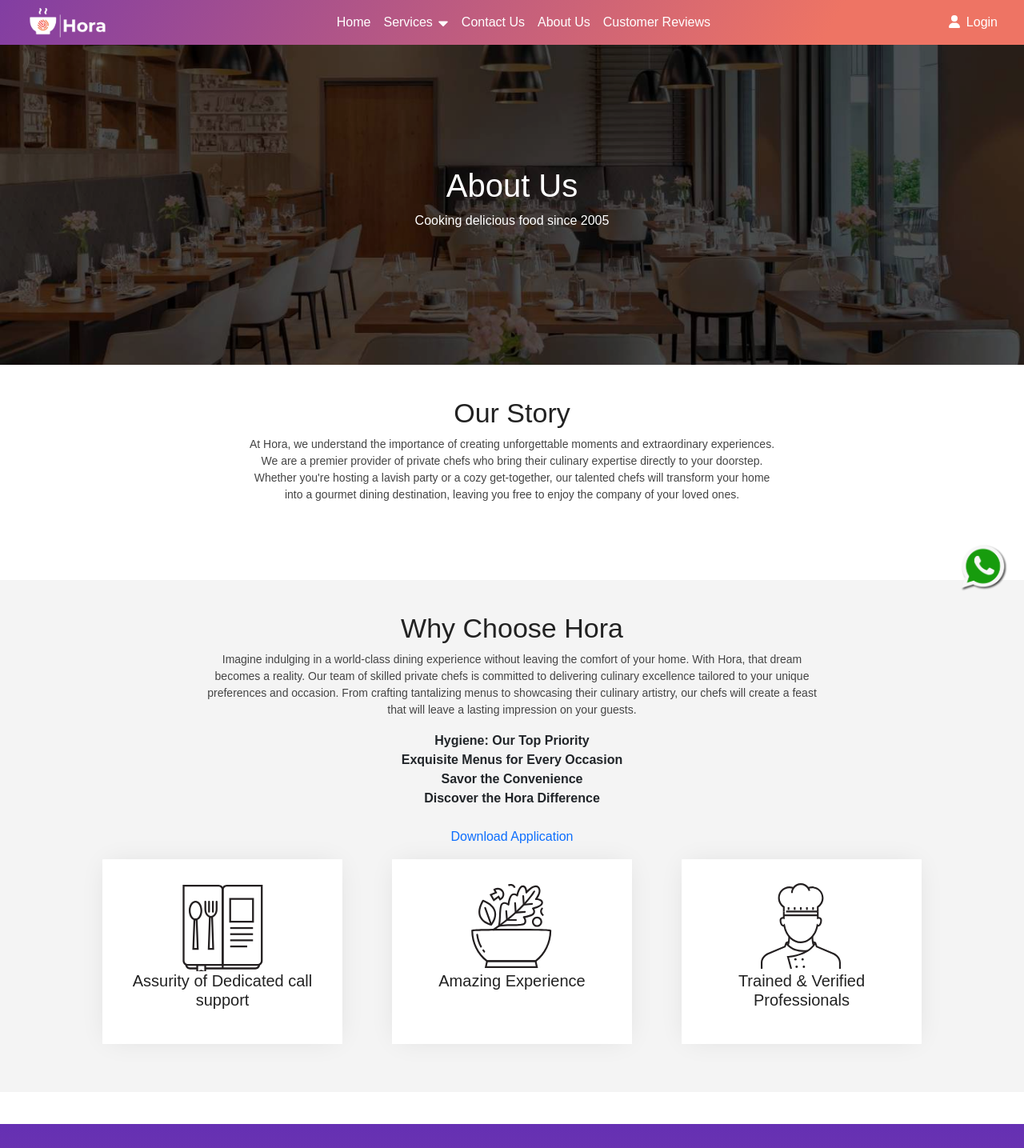
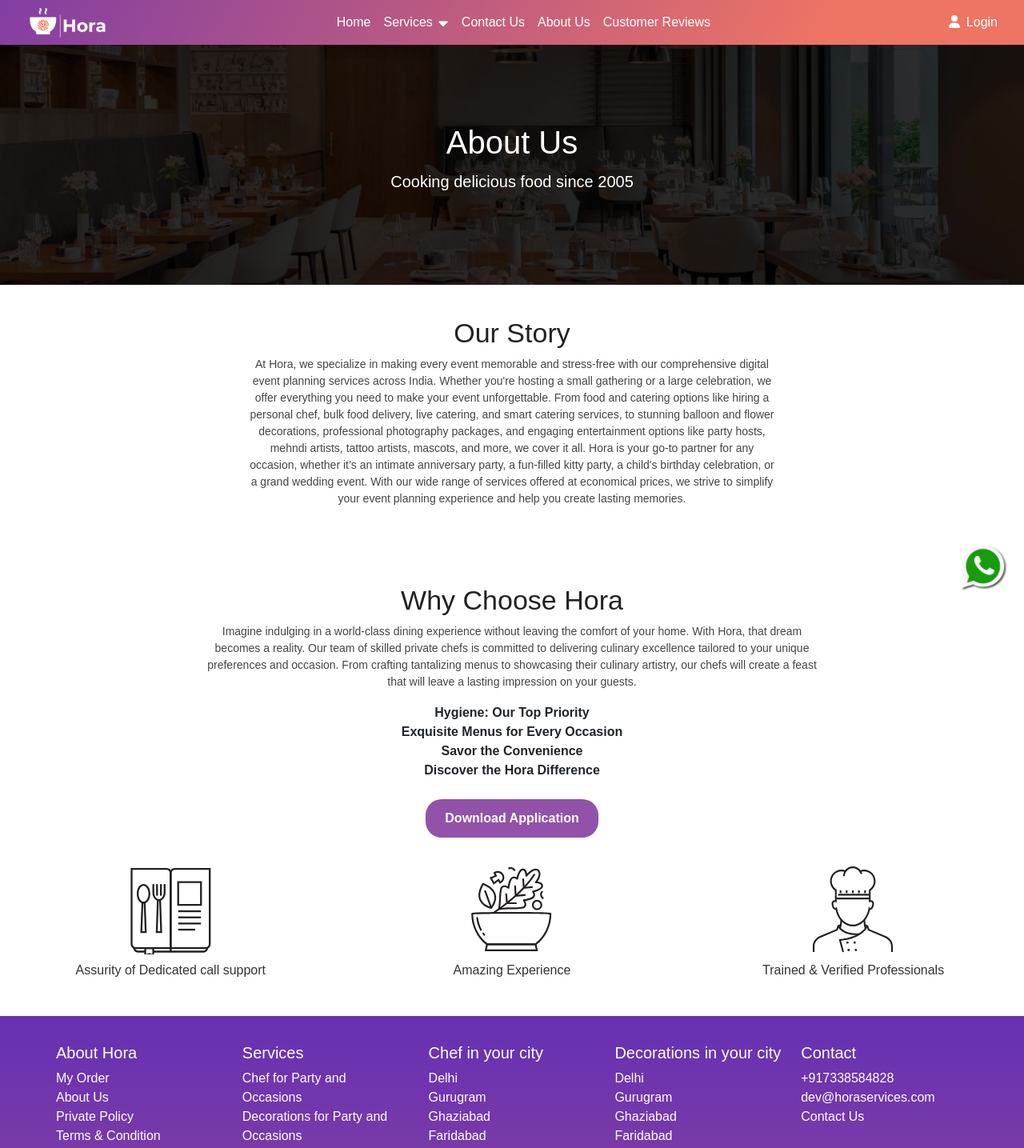
Before and after one commit to Application-Saab/hora-dynamicUrl-final, a Next.js app in the folder horaservices/: page /aboutus in a window 1280 px wide. Shown: the top 1435 px of the page at 80% size. Built offline with nearby package versions, Linux system fonts and the light colour scheme.

Commit message:
about us

```diff
--- a/horaservices/src/pages/[city]/balloon-decoration/[catValue]/index.jsx
+++ b/horaservices/src/pages/[city]/balloon-decoration/[catValue]/index.jsx
@@ -221,7 +221,7 @@
         <div style={{ textAlign: "center", justifyContent: "center", alignItems: "center" }}>
           <div style={{ marginTop: "0px" }}>
             <h1 style={{ fontSize: "16px", color: "#000", padding: "14px 0 0", color: '#9252AA' }}>{selCat} {'Balloon Decoration'} </h1>
-            <p style={{ padding: "0px 0px 16px", margin: "0px" }} className="subheading">{trimText('Balloon Decoration and Room Decoration Services for Anniversary, Birthdays, Kids Parties, Baby Showers and more!')}</p>
+            <p style={{ padding: "0px 0px 16px", margin: "0px" }} className="subheading">{trimText('BAalloon Decoration and Room Decoration Services for Anniversary, Birthdays, Kids Parties, Baby Showers and more!')}</p>
             <div style={{ marginBottom: "15px" }} className="filterdropdown d-flex flex-column flex-lg-row align-items-center justify-content-center gap-3" >
               <div className="d-flex gap-lg-4 gap-2">
                 <div className="py-1 rounded-5 d-flex justify-content-center align-itmes-center filter-tag" style={priceFilter === 'all' ? { backgroundColor: '#9252AA', cursor: 'pointer' } : { backgroundColor: '#D9D9D9', cursor: 'pointer' }} onClick={() => setPriceFilter('all')}>
--- /dev/null
+++ b/horaservices/src/pages/aboutus/AboutUs.css
@@ -0,0 +1,161 @@
+.aboutUsContainer {
+    width: 100%;
+  }
+
+  .heroSingle {
+    position: relative;
+    background-size: cover;
+    background-position: center;
+    height: 300px;
+    display: flex;
+    align-items: center;
+    justify-content: center;
+  }
+
+  .imageOverlay {
+    background: rgba(0, 0, 0, 0.5);
+    width: 100%;
+    height: 100%;
+    display: flex;
+    align-items: center;
+    justify-content: center;
+  }
+
+  .textContent {
+    color: white;
+    text-align: center;
+  }
+
+  .textContent h1 {
+    font-size: 2.5rem;
+    margin-bottom: 10px;
+  }
+
+  .textContent p {
+    font-size: 1.25rem;
+  }
+
+  .frame.white {
+    position: absolute;
+    bottom: -20px;
+    left: 0;
+    width: 100%;
+    height: 20px;
+    background: white;
+  }
+
+  .pattern2 {
+    text-align: center;
+    padding: 40px 0;
+  }
+
+  .contentWrapper {
+    width: 1100px;
+    text-align: center;
+    margin: 0 auto;
+  }
+
+  .pattern2 h2 {
+    font-size: 2.125rem;
+    color: #222;
+    font-weight: 500;
+  }
+
+  .pattern2 p {
+    font-size: 0.875em;
+    color: #444;
+    padding: 0 20%;
+  }
+
+  .secRight {
+    display: flex;
+    justify-content: space-around;
+    padding-top: 20px;
+  }
+
+  .boxHow {
+    width: 30%;
+    text-align: center;
+  }
+
+  .boxTitle {
+    margin-top: 10px;
+    font-size: 1rem;
+    color: #333;
+  }
+
+    /* Button Design */
+.btn1 {
+  display: inline-block;
+  padding: 12px 24px;
+  font-size: 1rem;
+  font-weight: 600;
+  color: #fff;
+  background-color: #9252AA;
+  border: none;
+  border-radius: 20px;
+  text-align: center;
+  text-decoration: none;
+  transition: background-color 0.3s, transform 0.3s;
+  cursor: pointer;
+}
+
+  @media (max-width: 768px) {
+    .contentWrapper {
+      width: 100%;
+      padding: 0 10%;
+    }
+
+    .contentWrapper h2 {
+        margin-right: 4px;
+    }
+
+    .pattern2 p {
+      padding: 0 5%;
+    }
+
+    .secRight {
+      flex-direction: column;
+      align-items: center;
+    }
+
+    .boxHow {
+      width: 80%;
+      margin-bottom: 20px;
+    }
+
+    .btn1 {
+      padding: 10px 20px;
+      font-size: 0.875rem;
+      margin-left: 75px;
+    }
+  }
+
+
+
+  @media (max-width: 468px) {
+    .contentWrapper {
+      padding: 0 5%;
+    }
+
+    .pattern2 p {
+      padding: 0 3%; /* Reduced padding for extra small screens */
+      text-align: start; /* Align text to the start */
+    }
+
+    .secRight {
+      flex-direction: column;
+      align-items: center;
+    }
+
+    .boxHow {
+      width: 90%; /* Increase width to make better use of space */
+      margin-bottom: 15px; /* Reduced margin for tighter spacing */
+    }
+
+    .btn1 {
+      padding: 10px 20px; /* Smaller padding for smaller screens */
+      font-size: 0.875rem; /* Slightly smaller font size */
+      margin-left: 75px;
+    }
+  }
--- a/horaservices/src/pages/aboutus/index.jsx
+++ b/horaservices/src/pages/aboutus/index.jsx
@@ -4,14 +4,14 @@
 import how_2 from '../../../public/assets/how_2.svg';
 import how_3 from "../../../public/assets/how_3.svg";
 import Image from "next/image";
-
+import '../../pages/aboutus/AboutUs.css';
 
 const AboutUs = () => {
   return (
-    <div className="aboutUsContainer" style={styles.aboutUsContainer}>
-      <div className="heroSingle" style={{ ...styles.heroSingle, backgroundImage: `url(${hero_general.src})` }}>
-        <div className="imageOverlay" style={styles.imageOverlay}>
-          <div className="textContent" style={styles.textContent}>
+    <div className="aboutUsContainer">
+      <div className="heroSingle" style={{ backgroundImage: `url(${hero_general.src})` }}>
+        <div className="imageOverlay">
+          <div className="textContent">
             <h1>About Us</h1>
             <p>Cooking delicious food since 2005</p>
           </div>
@@ -19,22 +19,30 @@
         <div className="frame white"></div>
       </div>
 
-      <div className="pattern2" style={styles.pattern2}>
-        <div style={{ width: "1100px", textAlign: "center", margin: "0 auto" }}>
-          <h2 style={{ fontSize: "2.125rem", color: "#222", fontWeight: "500" }}>Our Story</h2>
-          <p style={{ fontSize: "0.875em", color: "#444", padding: "0 20%" }}>
-            At Hora, we understand the importance of creating unforgettable moments and extraordinary experiences. We are a premier provider of private chefs who bring their culinary expertise directly to your doorstep. Whether you're hosting a lavish party or a
-            cozy get-together, our talented chefs will transform your home into a gourmet dining destination, leaving you free to enjoy the company of your loved ones.
+      <div className="pattern2">
+        <div className="contentWrapper">
+          <h2>Our Story</h2>
+          <p>
+            At Hora, we specialize in making every event memorable and stress-free with our comprehensive
+            digital event planning services across India. Whether you're hosting a small gathering or a large
+            celebration, we offer everything you need to make your event unforgettable.
+            From food and catering options like hiring a personal chef, bulk food delivery, live catering,
+            and smart catering services, to stunning balloon and flower decorations, professional photography
+            packages, and engaging entertainment options like party hosts, mehndi artists, tattoo artists, mascots,
+            and more, we cover it all. Hora is your go-to partner for any occasion, whether it’s an
+            intimate anniversary party, a fun-filled kitty party, a child's birthday celebration, or
+            a grand wedding event. With our wide range of services offered at economical prices, we
+            strive to simplify your event planning experience and help you create lasting memories.
           </p>
         </div>
       </div>
 
-      <div className="pattern2" style={styles.pattern2}>
-        <div style={{ backgroundColor: "#f4f4f4", textAlign: "center", display: "flex", flexDirection: "column", padding:"40px 0" }}>
-          <div style={styles.introTxt}>
-            <h2 style={{ fontSize: "2.125rem", color: "#222", fontWeight: "500" }}>Why Choose Hora</h2>
-            <p style={{ fontSize: "0.875em", color: "#444", padding: "0 20%" }}>Imagine indulging in a world-class dining experience without leaving the comfort of your home. With Hora, that dream becomes a reality. Our team of skilled private chefs is committed to delivering culinary excellence
-              tailored to your unique preferences and occasion. From crafting tantalizing menus to showcasing their culinary artistry, our chefs will create a feast that will leave a lasting impression on your guests.</p>
+      <div className="pattern2">
+        <div className="introTxt">
+          <h2>Why Choose Hora</h2>
+          <p>
+            Imagine indulging in a world-class dining experience without leaving the comfort of your home. With Hora, that dream becomes a reality. Our team of skilled private chefs is committed to delivering culinary excellence tailored to your unique preferences and occasion. From crafting tantalizing menus to showcasing their culinary artistry, our chefs will create a feast that will leave a lasting impression on your guests.
+          </p>
 
           <strong> Hygiene: Our Top Priority </strong>
           <br />
@@ -45,86 +53,27 @@
           <strong> Discover the Hora Difference </strong>
           <br />
           <br />
-            <p><a className="btn1" target="_blank" href="https://play.google.com/store/apps/details?id=com.hora" role="button">Download Application </a>
-            </p>
-          </div>
-          <div style={styles.secRight}>
-            <div style={styles.boxHow}>
-              <Image src={how_1} alt='how_1' />
-              <h3 style={{ fontSize: "20px", color: "#222", minHeight: "53px", fontWeight: "500" }}>Assurity of Dedicated call support</h3>
-            </div>
-            <div style={styles.boxHow}>
-              <Image src={how_2} alt="how_2" />
-              <h3 style={{ fontSize: "20px", color: "#222", minHeight: "53px", fontWeight: "500" }}>Amazing Experience</h3>
-            </div>
-            <div style={styles.boxHow}>
-              <Image src={how_3} alt='how_3' />
-              <h3 style={{ fontSize: "20px", color: "#222", minHeight: "53px", fontWeight: "500" }}>Trained & Verified Professionals</h3>
+          <p><a className="btn1" target="_blank" href="https://play.google.com/store/apps/details?id=com.hora"
+          role="button">Download Application</a></p>
         </div>
 
+        <div className="secRight">
+          <div className="boxHow">
+            <Image src={how_1} alt='how_1' />
+            <h3 className="boxTitle">Assurity of Dedicated call support</h3>
+          </div>
+          <div className="boxHow">
+            <Image src={how_2} alt="how_2" />
+            <h3 className="boxTitle">Amazing Experience</h3>
+          </div>
+          <div className="boxHow">
+            <Image src={how_3} alt='how_3' />
+            <h3 className="boxTitle">Trained & Verified Professionals</h3>
           </div>
         </div>
-
-
       </div>
     </div>
   );
 };
 
-const styles = {
-  aboutUsContainer: {
-    width: '100%',
-  },
-
-  heroSingle: {
-    position: 'relative',
-    width: '100%',
-    height: '400px',
-    backgroundSize: 'cover',
-    backgroundPosition: 'center',
-  },
-
-  imageOverlay: {
-    position: 'absolute',
-    top: '0',
-    left: '0',
-    width: '100%',
-    height: '100%',
-    display: 'flex',
-    justifyContent: 'center',
-    alignItems: 'center',
-    background: 'rgba(0, 0, 0, 0.1)',
-  },
-
-  textContent: {
-    textAlign: 'center',
-    color: 'white',
-  },
-
-  pattern2: {
-    textAlign: 'center',
-    padding:'40px 0'
-    // marginTop: '50px', // Remove this line
-  },
-  introTxt: {
-    width: "100%",
-  },
-  secRight: {
-    width: "80%",
-    display: "flex",
-    justifyContent: "space-between",
-    alignItems: "center",
-    margin: "0 auto 20px",
-  },
-  boxHow: {
-    boxShadow: "0 0 32px -7px rgba(0, 0, 0, 0.1)",
-    padding: "30px 25px",
-    textAlign: "center",
-    marignBottum: "20px",
-    backgroundColor: "#fff",
-    width: "300px",
-  }
-};
-
-
 export default AboutUs;
```
Lines whose indentation alone changed are shown as unchanged.
